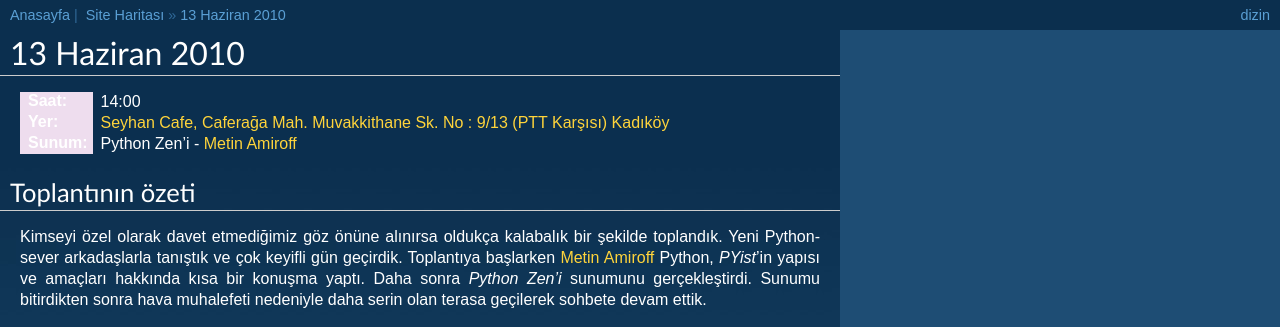
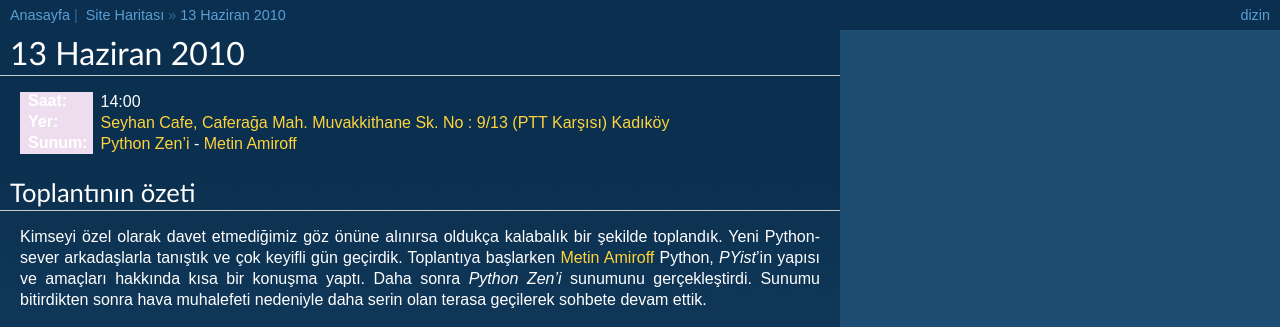
Before and after one commit to mengu/pyist.net, a Sphinx documentation site: the page built from source/meetings/20100613.rst, in a window 1280 px wide. Shown: the top 327 px of the page. Built offline with Sphinx 7.4.7, drawn with Linux system fonts in a browser that asks for light colours; formulas are drawn with MathJax 3; part of the change alters nothing that is shown.

```diff
--- a/source/meetings/20100613.rst
+++ b/source/meetings/20100613.rst
@@ -10,7 +10,7 @@
 :Yer:
     `Seyhan Cafe, Caferağa Mah. Muvakkithane Sk. No : 9/13 (PTT Karşısı) Kadıköy <http://www.mekanist.net/mekanlar/seyhan-cafe/>`_
 :Sunum:
-    Python Zen'i - |amiroff|_
+    `Python Zen'i </_static/presentation_files/Python_Zen_i.pdf>`_ - |amiroff|_
 
 
 
```
Also changed, not shown: 1 other file.
